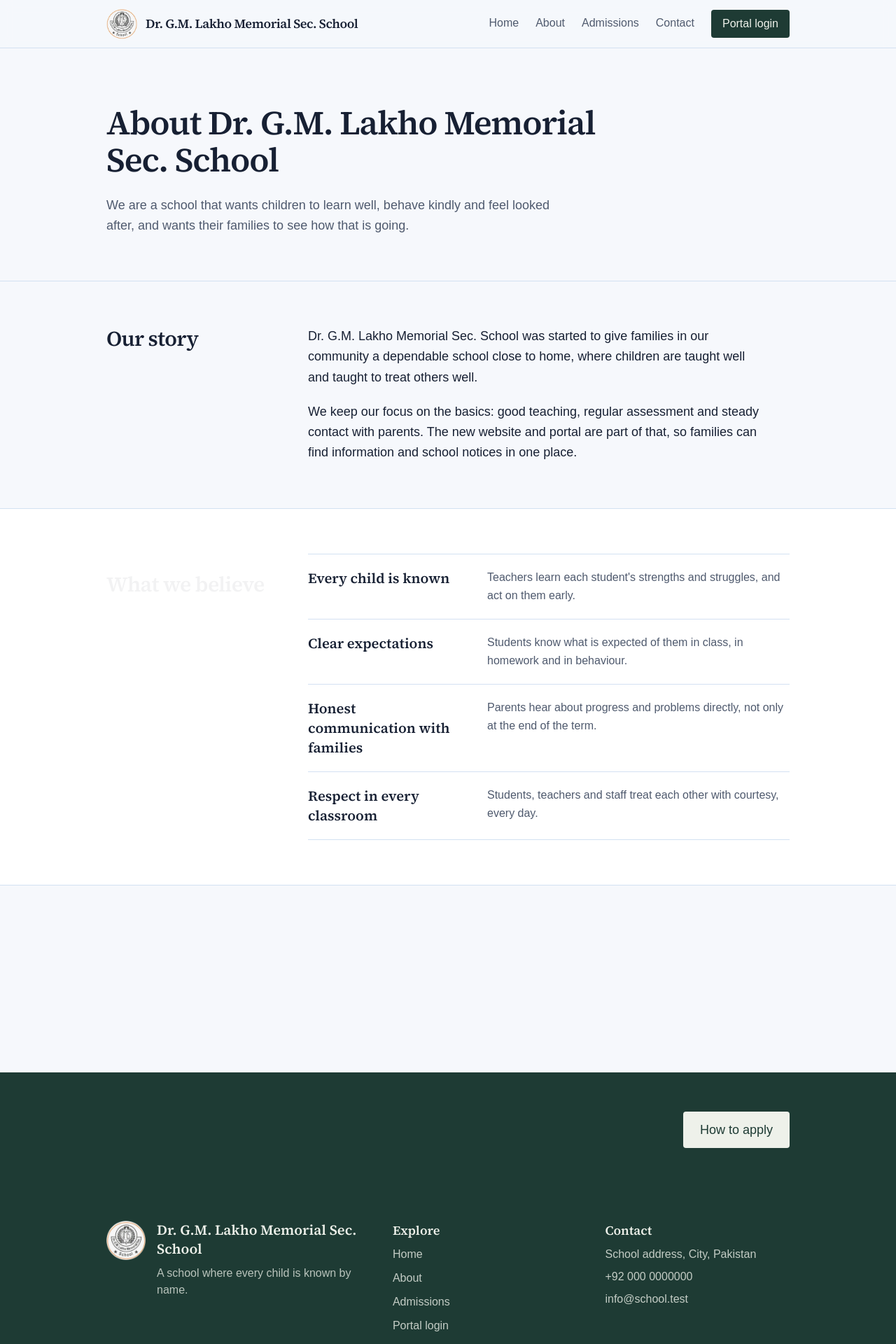
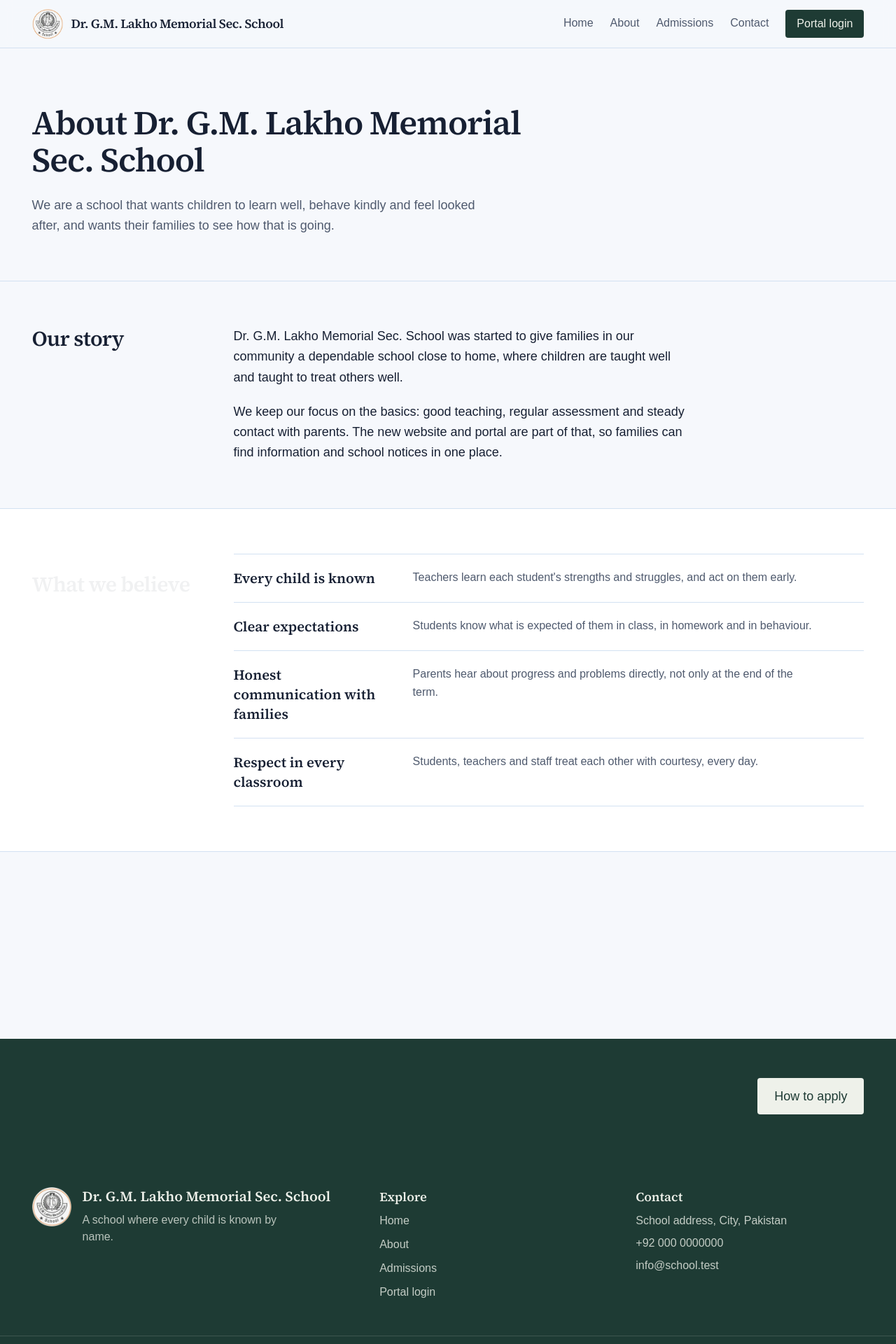
Before and after one commit to shayan-ali-lakho/lakho-school, a Next.js app: page /about in a window 1280 px wide. Shown: the top 1920 px of the page at 70% size. Built offline with nearby package versions, Linux system fonts and the light colour scheme; a web font is replaced by a local one.

Commit message:
Narrow side gutters on the public site to 30% of before
Co-Authored-By: Claude Sonnet 5.5 <noreply@anthropic.com>
Claude-Session: https://claude.ai/code/session_01K86aV48MjGfzLNcw6U1y4G

```diff
--- a/src/app/(public)/about/page.tsx
+++ b/src/app/(public)/about/page.tsx
@@ -29,7 +29,7 @@ const beliefs = [
 export default function AboutPage() {
   return (
     <>
-      <section className="mx-auto max-w-5xl px-6 pb-16 pt-14 sm:pt-20">
+      <section className="wrap pb-16 pt-14 sm:pt-20">
         <h1 className="rise max-w-3xl font-display text-4xl font-semibold leading-[1.1] tracking-tight sm:text-5xl">
           About {site.name}
         </h1>
@@ -43,7 +43,7 @@ export default function AboutPage() {
       </section>
 
       <section className="border-t border-paper-rule">
-        <div className="mx-auto grid max-w-5xl gap-8 px-6 py-16 md:grid-cols-[15rem_1fr] md:gap-12">
+        <div className="grid wrap gap-8 py-16 md:grid-cols-[15rem_1fr] md:gap-12">
           <h2 className="reveal font-display text-3xl font-semibold tracking-tight">Our story</h2>
           <div className="max-w-prose space-y-5 text-lg leading-relaxed">
             <p>
@@ -60,7 +60,7 @@ export default function AboutPage() {
       </section>
 
       <section className="border-t border-paper-rule bg-white">
-        <div className="mx-auto grid max-w-5xl gap-8 px-6 py-16 md:grid-cols-[15rem_1fr] md:gap-12">
+        <div className="grid wrap gap-8 py-16 md:grid-cols-[15rem_1fr] md:gap-12">
           <h2 className="reveal font-display text-3xl font-semibold tracking-tight">What we believe</h2>
           <dl className="divide-y divide-paper-rule border-y border-paper-rule">
             {beliefs.map((b) => (
@@ -74,7 +74,7 @@ export default function AboutPage() {
       </section>
 
       <section className="border-t border-paper-rule">
-        <div className="mx-auto grid max-w-5xl gap-8 px-6 py-16 md:grid-cols-[15rem_1fr] md:gap-12">
+        <div className="grid wrap gap-8 py-16 md:grid-cols-[15rem_1fr] md:gap-12">
           <h2 className="reveal font-display text-3xl font-semibold tracking-tight">From the principal</h2>
           <figure className="reveal max-w-prose">
             <blockquote className="font-display text-2xl leading-snug">
@@ -87,7 +87,7 @@ export default function AboutPage() {
       </section>
 
       <section className="bg-board text-chalk">
-        <div className="mx-auto flex max-w-5xl flex-wrap items-center justify-between gap-8 px-6 py-14">
+        <div className="flex wrap flex-wrap items-center justify-between gap-8 py-14">
           <h2 className="reveal max-w-xl font-display text-3xl font-semibold tracking-tight">
             Come and see the school for yourself
           </h2>
--- a/src/app/(public)/page.tsx
+++ b/src/app/(public)/page.tsx
@@ -104,9 +104,9 @@ export default async function Home() {
       <section className="notebook relative overflow-hidden">
         <div
           aria-hidden
-          className="absolute inset-y-0 w-px bg-pen/60 left-[max(0.75rem,calc((100%-64rem)/2+0.75rem))]"
+          className="absolute inset-y-0 w-px bg-pen/60 margin-line"
         />
-        <div className="mx-auto grid max-w-5xl items-center gap-12 px-6 pb-24 pt-14 sm:pt-20 md:grid-cols-[1fr_20rem]">
+        <div className="grid wrap items-center gap-12 pb-24 pt-14 sm:pt-20 md:grid-cols-[1fr_20rem]">
           <div>
             <p className="rise relative flex h-16 w-80 whitespace-nowrap -rotate-2 items-center justify-center font-hand text-3xl text-pen">
               <svg aria-hidden viewBox="0 0 320 64" fill="none" className="pen-circle absolute inset-0 h-full w-full">
@@ -167,7 +167,7 @@ export default async function Home() {
       </section>
 
       {/* Why families choose us */}
-      <section className="mx-auto max-w-5xl px-6 py-20">
+      <section className="wrap py-20">
         <h2 className="reveal font-display text-3xl font-semibold tracking-tight">Why families choose us</h2>
         <ul className="mt-10 grid gap-5 sm:grid-cols-2">
           {highlights.map((h, i) => (
@@ -185,7 +185,7 @@ export default async function Home() {
 
       {/* What children study */}
       <section className="border-t border-paper-rule bg-white">
-        <div className="mx-auto grid max-w-5xl gap-8 px-6 py-20 md:grid-cols-[15rem_1fr] md:gap-12">
+        <div className="grid wrap gap-8 py-20 md:grid-cols-[15rem_1fr] md:gap-12">
           <h2 className="reveal font-display text-3xl font-semibold tracking-tight">What children study</h2>
           <dl className="divide-y divide-paper-rule border-y border-paper-rule">
             {stages.map((s, i) => (
@@ -206,7 +206,7 @@ export default async function Home() {
       </section>
 
       {/* A day at school: a real sequence, so times lead each row */}
-      <section className="mx-auto grid max-w-5xl gap-8 px-6 py-20 md:grid-cols-[15rem_1fr] md:gap-12">
+      <section className="grid wrap gap-8 py-20 md:grid-cols-[15rem_1fr] md:gap-12">
         <h2 className="reveal font-display text-3xl font-semibold tracking-tight">A day at school</h2>
         <ol className="divide-y divide-paper-rule border-y border-paper-rule">
           {day.map((d, i) => (
@@ -225,7 +225,7 @@ export default async function Home() {
       {/* Notices from the school (only shown when there are public ones) */}
       {notices.length > 0 && (
         <section className="border-t border-paper-rule bg-white">
-          <div className="mx-auto grid max-w-5xl gap-8 px-6 py-20 md:grid-cols-[15rem_1fr] md:gap-12">
+          <div className="grid wrap gap-8 py-20 md:grid-cols-[15rem_1fr] md:gap-12">
             <h2 className="reveal font-display text-3xl font-semibold tracking-tight">School notices</h2>
             <ul className="space-y-5">
               {notices.map((n, i) => (
@@ -246,7 +246,7 @@ export default async function Home() {
 
       {/* Portal: the blackboard */}
       <section className="bg-board text-chalk">
-        <div className="mx-auto flex max-w-5xl flex-wrap items-center justify-between gap-8 px-6 py-16">
+        <div className="flex wrap flex-wrap items-center justify-between gap-8 py-16">
           <div className="reveal max-w-xl">
             <h2 className="font-display text-3xl font-semibold tracking-tight">
               Parents and students, sign in to the portal
@@ -266,7 +266,7 @@ export default async function Home() {
       </section>
 
       {/* Admissions */}
-      <section id="admissions" className="mx-auto grid max-w-5xl gap-8 px-6 py-20 md:grid-cols-[15rem_1fr] md:gap-12">
+      <section id="admissions" className="grid wrap gap-8 py-20 md:grid-cols-[15rem_1fr] md:gap-12">
         <h2 className="reveal font-display text-3xl font-semibold tracking-tight">How to apply</h2>
         <div>
           <ol className="divide-y divide-paper-rule border-y border-paper-rule">
@@ -290,7 +290,7 @@ export default async function Home() {
 
       {/* Questions */}
       <section className="border-t border-paper-rule bg-white">
-        <div className="mx-auto grid max-w-5xl gap-8 px-6 py-20 md:grid-cols-[15rem_1fr] md:gap-12">
+        <div className="grid wrap gap-8 py-20 md:grid-cols-[15rem_1fr] md:gap-12">
           <h2 className="reveal font-display text-3xl font-semibold tracking-tight">Common questions</h2>
           <div className="divide-y divide-paper-rule border-y border-paper-rule">
             {faqs.map((f, i) => (
@@ -309,7 +309,7 @@ export default async function Home() {
       </section>
 
       {/* Contact */}
-      <section id="contact" className="mx-auto grid max-w-5xl gap-8 px-6 py-20 md:grid-cols-[15rem_1fr] md:gap-12">
+      <section id="contact" className="grid wrap gap-8 py-20 md:grid-cols-[15rem_1fr] md:gap-12">
         <h2 className="reveal font-display text-3xl font-semibold tracking-tight">Contact us</h2>
         <dl className="divide-y divide-paper-rule border-y border-paper-rule">
           {[
--- a/src/app/globals.css
+++ b/src/app/globals.css
@@ -13,6 +13,9 @@
   --board: #1e3b34;
   --chalk: #eef1ea;
   --saffron: #e0873a;
+
+  /* Side gutter of the public site: 30% of the old centred 64rem column's margin, never under 1rem */
+  --wrap-pad: max(1rem, calc(0.3 * max(1.5rem, (100% - 64rem) / 2 + 1.5rem)));
 }
 
 @theme inline {
@@ -56,6 +59,15 @@ body {
   background: var(--background);
   color: var(--foreground);
   font-family: Arial, Helvetica, sans-serif;
+}
+
+/* Page width for the public site */
+.wrap {
+  margin-inline: auto;
+  padding-inline: var(--wrap-pad);
+}
+.margin-line {
+  left: calc(var(--wrap-pad) - 0.75rem);
 }
 
 /* Anchors such as #admissions should not hide under the sticky header */
--- a/src/components/site/footer.tsx
+++ b/src/components/site/footer.tsx
@@ -5,7 +5,7 @@ import { site } from "@/lib/site";
 export function SiteFooter() {
   return (
     <footer className="bg-board text-chalk">
-      <div className="mx-auto grid max-w-5xl gap-10 px-6 py-12 md:grid-cols-[1.4fr_1fr_1fr]">
+      <div className="grid wrap gap-10 py-12 md:grid-cols-[1.4fr_1fr_1fr]">
         <div className="flex items-start gap-4">
           <Image src="/logo.png" alt="" width={56} height={56} className="h-14 w-14 shrink-0" />
           <div>
@@ -30,7 +30,7 @@ export function SiteFooter() {
         </div>
       </div>
       <div className="border-t border-chalk/15">
-        <p className="mx-auto max-w-5xl px-6 py-4 text-sm text-chalk/60">
+        <p className="wrap py-4 text-sm text-chalk/60">
           © {new Date().getFullYear()} {site.name}. This is a test site with demo data.
         </p>
       </div>
--- a/src/components/site/header.tsx
+++ b/src/components/site/header.tsx
@@ -12,7 +12,7 @@ const links = [
 export function SiteHeader() {
   return (
     <header className="site-header sticky top-0 z-30 border-b border-paper-rule bg-paper/90 backdrop-blur">
-      <div className="mx-auto flex max-w-5xl flex-wrap items-center justify-between gap-x-8 gap-y-2 px-6 py-3">
+      <div className="flex wrap flex-wrap items-center justify-between gap-x-8 gap-y-2 py-3">
         <Link href="/" className="group flex items-center gap-3 text-ink">
           <Image
             src="/logo.png"
```
